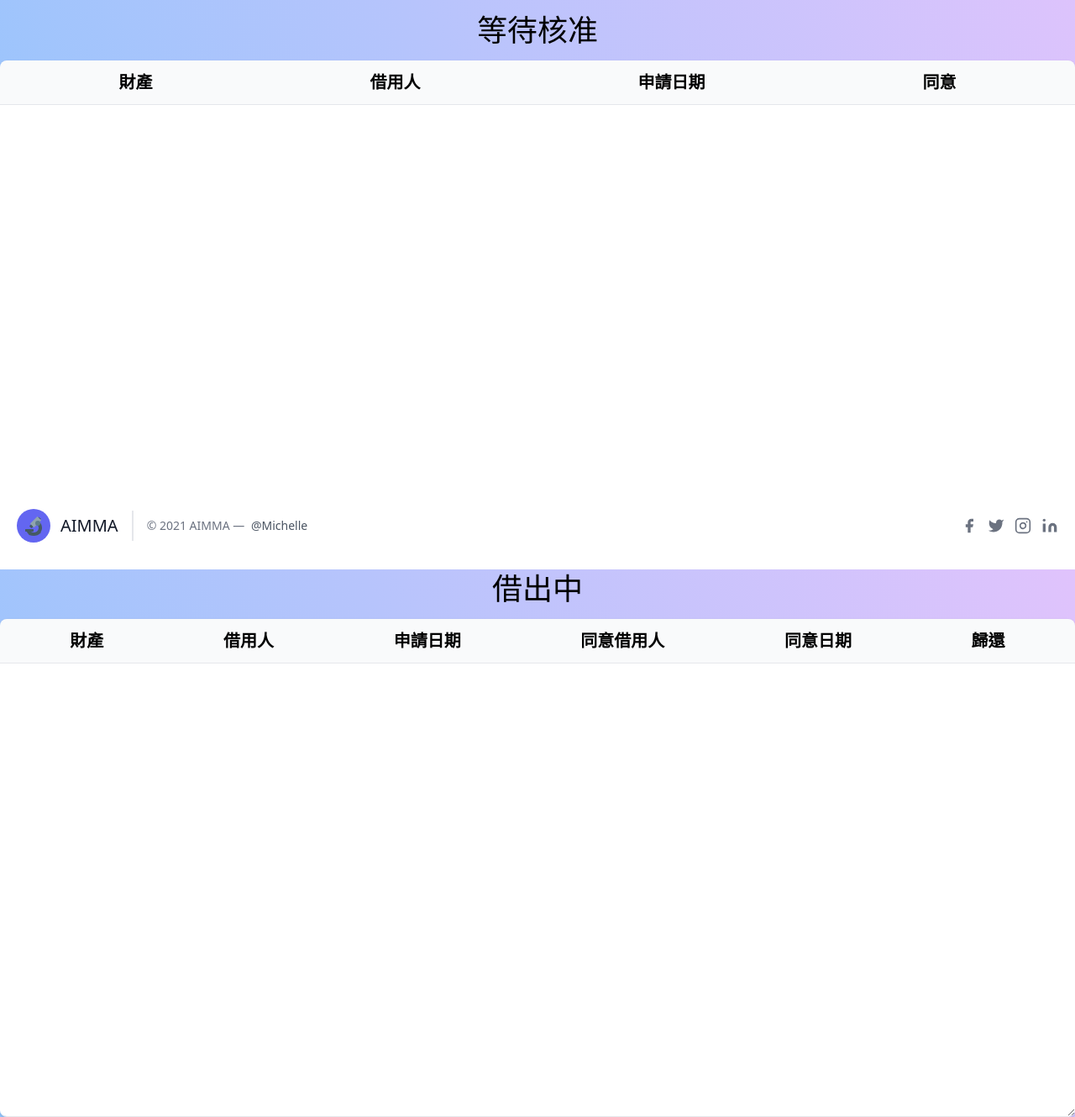
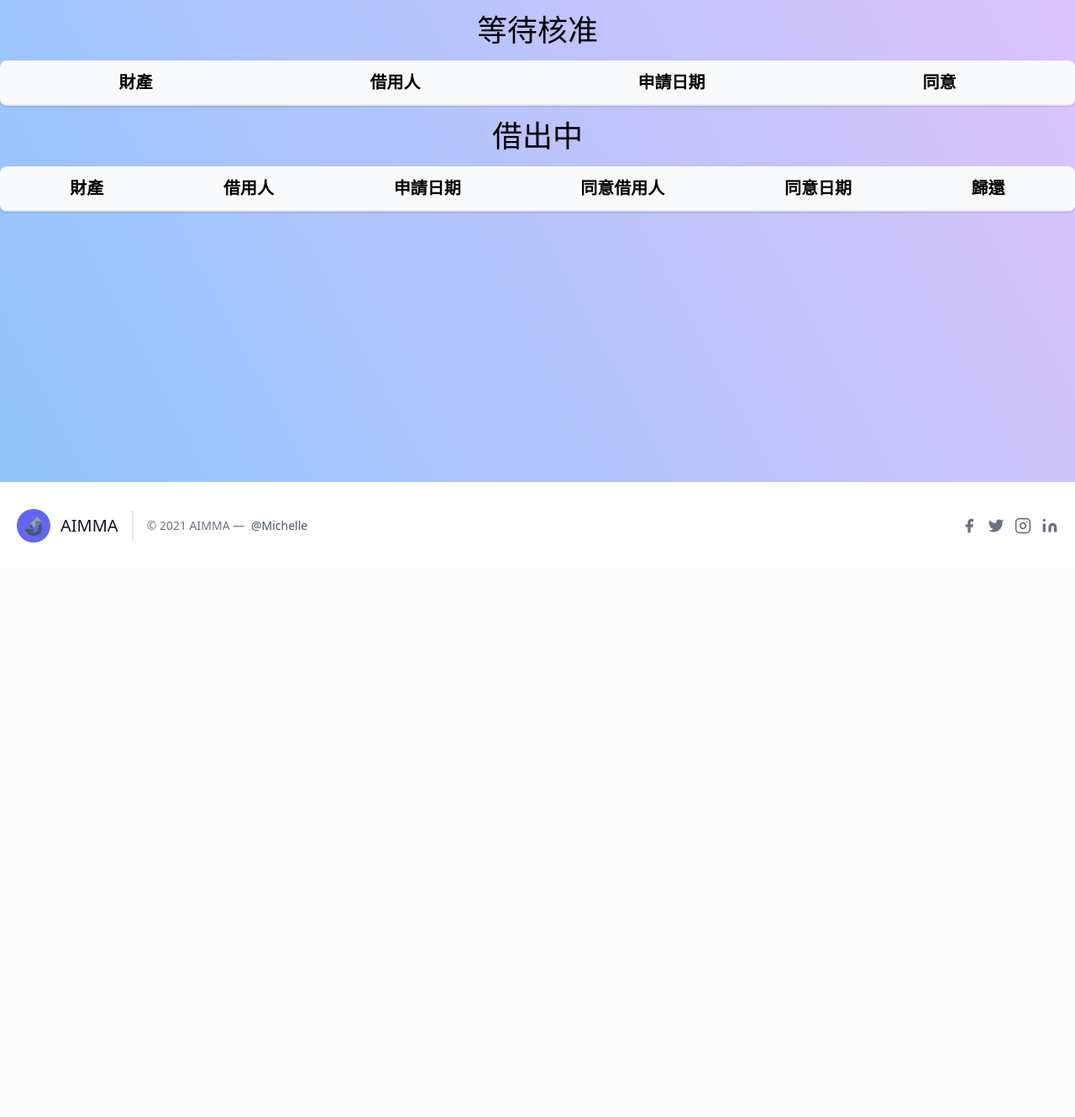
Before and after one commit to YuQuang/PropertyCheckSystem, a Django app: page /leaseProperty/ in a window 1280 px wide. Shown: the part 122-1452 px from the top of the page at 84% size. After the commit the page ends 768 px from the top, so only its background shows below. Run offline with Django 3.2, Linux system fonts and the light colour scheme; the visitor is signed in with stand-in values (Sample User, id 1); data that the repository does not hold is empty; style sheets or scripts are compiled from the project's sources; some web fonts are replaced.

Commit message:
Fix UI and index.view

```diff
--- a/index/views.py
+++ b/index/views.py
@@ -9,6 +9,7 @@ import os, datetime, re, os.path
 from .models import Property, Brand, Position, Unit, LeaseProperty, LeaseHistory, Notification, PropertyImage, CurrentCheckProperty
 #
 from .consumers import sendToAllGroup, sendToGroup
+from .form import PropertyImageForm, PropertyImportantForm
 
 """
 # HomePage
--- a/templates/addData.html
+++ b/templates/addData.html
@@ -304,7 +304,9 @@
                     })
                     .catch((err)=>{
                         status = err.response.status;
-                        if(status) alert("你!沒有!權限!");
+                        if(status == 403) alert("你!沒有!權限!");
+                        else if(status != 413) alert("檔案大小過大");
+                        else alert(status);
                     });
                 },
                 // 取得當前日期
--- a/templates/leaseProperty.html
+++ b/templates/leaseProperty.html
@@ -35,7 +35,7 @@
                 </div>
                 <!-- 待審核表格 -->
                 <div class="shadow border-b border-gray-200 rounded-lg overflow-hidden h-auto">
-                    <div class="min-w-full rounded-lg flex flex-col h-full divide-y divide-gray-200">
+                    <div class="min-w-full rounded-lg flex flex-col divide-y divide-gray-200">
                         <!-- 表格 HEAD -->
                         <div class="p-3 bg-gray-50 text-left text-xl font-bold uppercase flex justify-around">
                             <div>財產</div>
@@ -46,7 +46,7 @@
                             {% endif %}
                         </div>
                         <!-- 表格 BODY -->
-                        <div class="bg-white divide-y divide-gray-200 h-full overflow-auto text-left text-lg font-bold resize-y">
+                        <div class="bg-white divide-y divide-gray-200 overflow-auto text-left text-lg font-bold resize-y">
                             <div v-cloak v-for="waiting in waiting_data" class="p-3 font-medium uppercase text-center">
                                 {% if user.is_superuser %}
                                     <div class="w-1/4 inline-block">
@@ -87,7 +87,7 @@
                 </div>
                 <!-- 借出表格 -->
                 <div class="shadow border-b border-gray-200 rounded-lg overflow-hidden h-auto">
-                    <div class="min-w-full rounded-lg flex flex-col h-full divide-y divide-gray-200">
+                    <div class="min-w-full rounded-lg flex flex-col divide-y divide-gray-200">
                         <!-- 表格 HEAD -->
                         <div class="p-3 bg-gray-50 text-left text-xl font-bold uppercase flex justify-around">
                             <div>財產</div>
@@ -98,7 +98,7 @@
                             <div>歸還</div>
                         </div>
                         <!-- 表格 BODY -->
-                        <div class="bg-white divide-y divide-gray-200 h-full overflow-auto text-left text-lg font-bold resize-y">
+                        <div class="bg-white divide-y divide-gray-200 overflow-auto text-left text-lg font-bold resize-y">
                             <div v-cloak v-for="loaning in loaning_data" class="p-3 font-medium uppercase text-center flex justify-around">
                                 {% verbatim %}
                                     <div>{{ loaning.leaseProperty }}</div>
@@ -128,7 +128,7 @@
                     等待核准歸還
                 </div>
                 <div class="shadow border-b border-gray-200 rounded-lg overflow-hidden h-auto">
-                    <div class="min-w-full rounded-lg flex flex-col h-full divide-y divide-gray-200">
+                    <div class="min-w-full rounded-lg flex flex-col divide-y divide-gray-200">
                         <!-- 表格 HEAD -->
                         <div class="p-3 bg-gray-50 text-left text-xl font-bold uppercase flex justify-around">
                             <div>財產</div>
@@ -140,7 +140,7 @@
                             {% endif %}
                         </div>
                         <!-- 表格 BODY -->
-                        <div v-cloak class="bg-white divide-y divide-gray-200 h-full overflow-auto text-left text-lg font-bold resize-y">
+                        <div v-cloak class="bg-white divide-y divide-gray-200 overflow-auto text-left text-lg font-bold resize-y">
                             <div v-for="waiting_return in waiting_return_data" class="p-3 font-medium flex justify-around">
                                 {% verbatim %}
                                     <div>{{ waiting_return.leaseProperty }}</div>
--- a/templates/stockTaking.html
+++ b/templates/stockTaking.html
@@ -277,7 +277,7 @@
             <!-- 對話框實體 sm:align-middle sm:max-w-lg  -->
             <div class="inline-block align-bottom bg-gray-100 rounded-lg shadow-xl transform transition-all
                         duration-75 sm:max-w-4xl sm:w-10/12 w-full max-h-full p-1">
-                <div class="flex-wrap flex w-full h-full overflow-y-auto p-4">
+                <div class="flex-wrap flex w-full max-h-full overflow-y-auto p-4">
                     <div class="flex-row flex justify-between w-full">
                         <div class="text-2xl font-bold">Statistic</div>
                         <div @click="showStatic(false)" class="font-bold">X</div>
```
